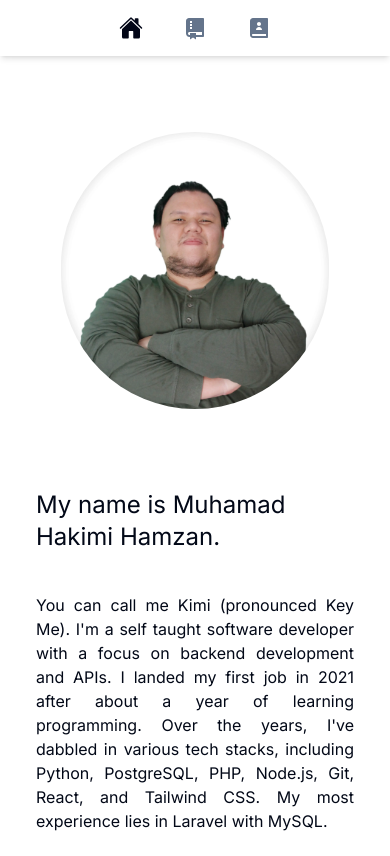
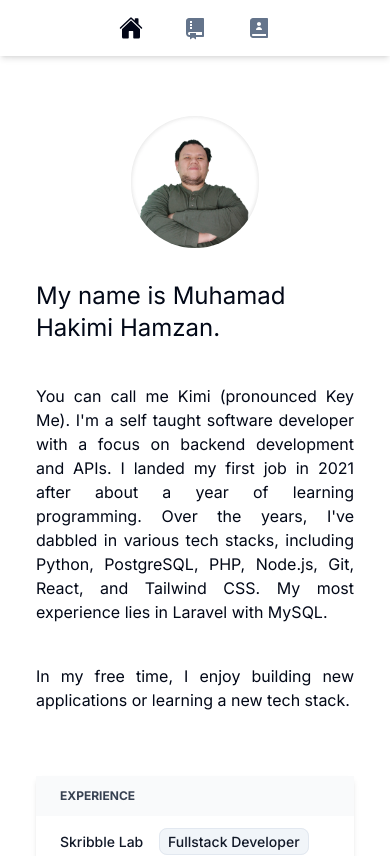
Before and after one commit to hakimihamzan/v2-portfolio, a Next.js app: page / in a window 390 px wide. Shown: the top 856 px of the page. Built offline with nearby package versions, Linux system fonts and the light colour scheme.

Commit message:
- fix portfolio image size for responsive - add animation

```diff
--- a/src/pages/index.tsx
+++ b/src/pages/index.tsx
@@ -23,8 +23,8 @@ const experience = [
 
 export default function Home() {
   return (
-    <div className="flex flex-col md:flex-row m-5 md:mt-16 gap-16 lg:gap-36 lg:mx-20 xl:mx-36">
-      <div className="md:order-last md:w-3/4">
+    <div className="flex flex-col md:flex-row m-5 md:mt-12 gap-8 md:gap-16 lg:gap-36 md:m-2 lg:mx-8 xl:mx-24 2xl:mx-36">
+      <div className="fade-in-top md:order-last md:w-3/4">
         <h1 className="text-2xl md:text-3xl mb-10">My name is Muhamad Hakimi Hamzan.</h1>
         <div className="text-justify">
           <p className="md:text-lg mb-10">
@@ -69,15 +69,17 @@ export default function Home() {
           </table>
         </div>
       </div>
-      <div className="order-first md:order-last md:w-1/4 flex items-center justify-center">
+      <div className="fade-in order-first md:order-last md:w-1/4 flex items-center justify-center">
+        <div className="w-32 md:w-3/4">
           <Image
-          className="p-4 rounded-full"
+            className="rounded-full"
             src="/portrait.webp"
             width={300}
             height={300}
             alt="My Picture"
           />
         </div>
+      </div>
     </div >
   )
 }
--- a/src/styles/globals.css
+++ b/src/styles/globals.css
@@ -74,3 +74,34 @@
     @apply bg-background text-foreground;
   }
 }
+
+.fade-in {
+  opacity: 0;
+  animation: fadeIn 0.7s ease-in-out forwards;
+}
+
+@keyframes fadeIn {
+  from {
+    opacity: 0;
+  }
+  to {
+    opacity: 1;
+  }
+}
+
+.fade-in-top {
+  opacity: 0;
+  transform: translateY(-100%);
+  animation: fadeInTop 0.7s ease-in-out forwards;
+}
+
+@keyframes fadeInTop {
+  from {
+    opacity: 0;
+    transform: translateY(-100%);
+  }
+  to {
+    opacity: 1;
+    transform: translateY(0);
+  }
+}
```
Lines whose indentation alone changed are shown as unchanged.
